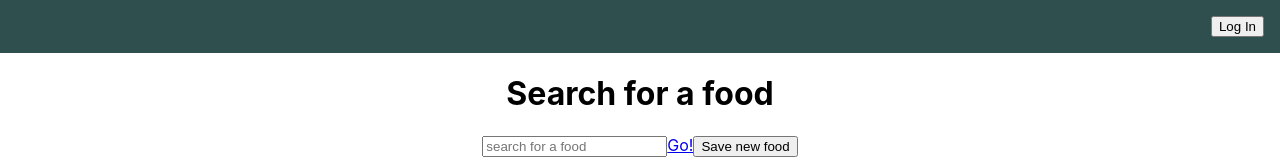
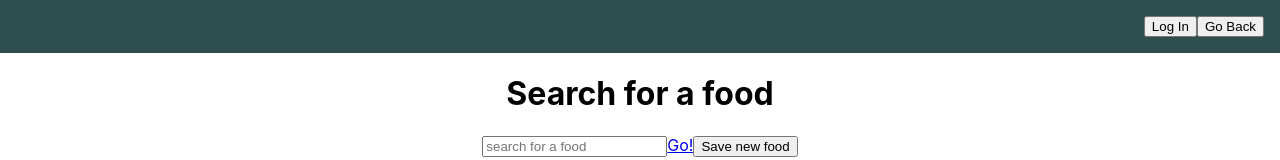
Before and after one commit to ModernReactBootcamp/22_React_Routers_Patterns, a React (Create React App) app: page / in a window 1280 px wide. Shown: the top 160 px of the page. Built offline with nearby package versions, Linux system fonts and the light colour scheme.

Commit message:
add doBack btn

```diff
--- a/src/Navbar.js
+++ b/src/Navbar.js
@@ -12,10 +12,12 @@ class Navbar extends Component {
     alert('logged you in');
     this.props.history.push('/food/salmon');
   }
+
   render() {
     return (
       <div className='Navbar'>
         <button onClick={this.handleLogin}>Log In</button>
+        <button onClick={this.props.history.goBack}>Go Back</button>
       </div>
     );
   }
```
